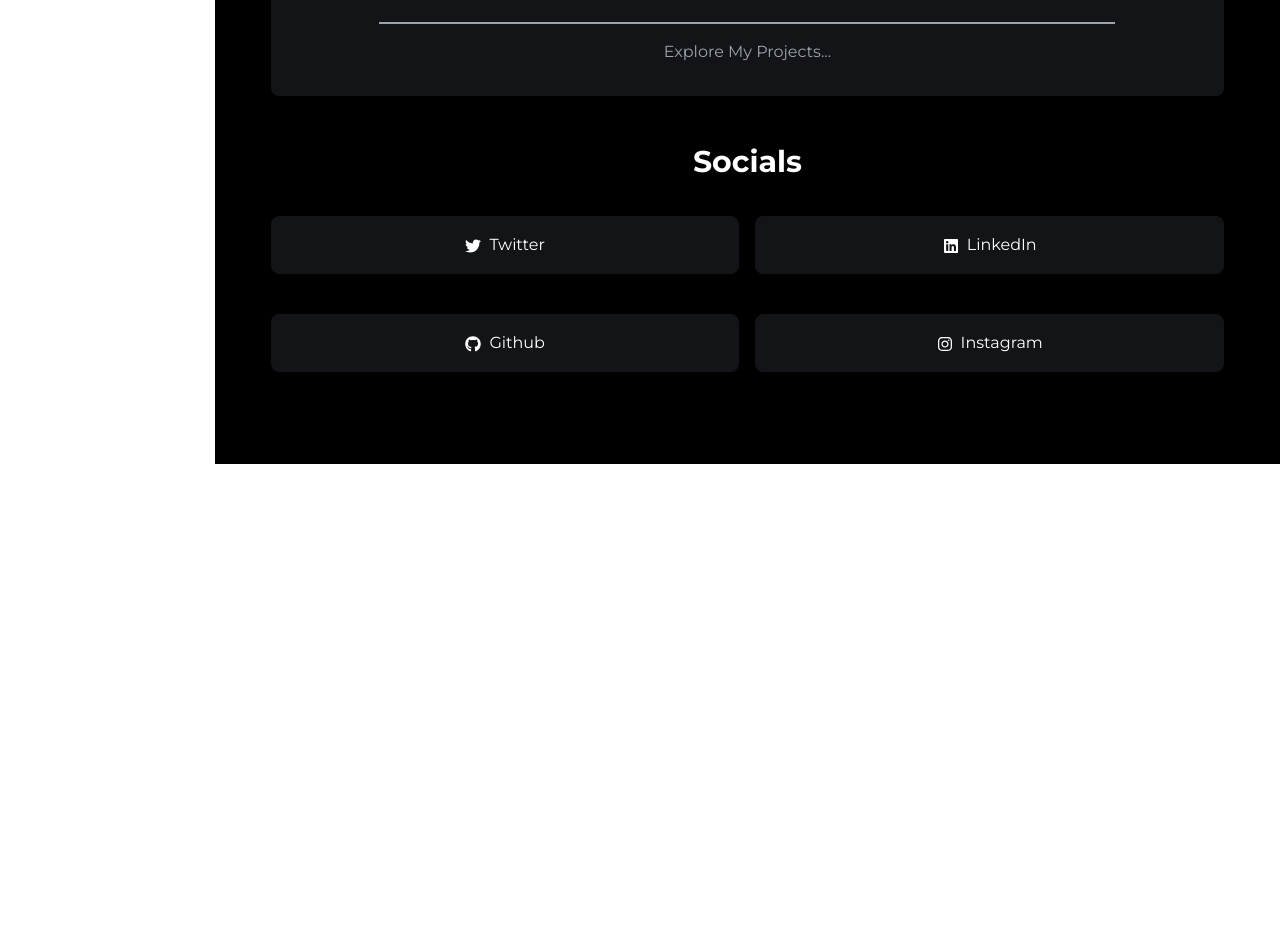
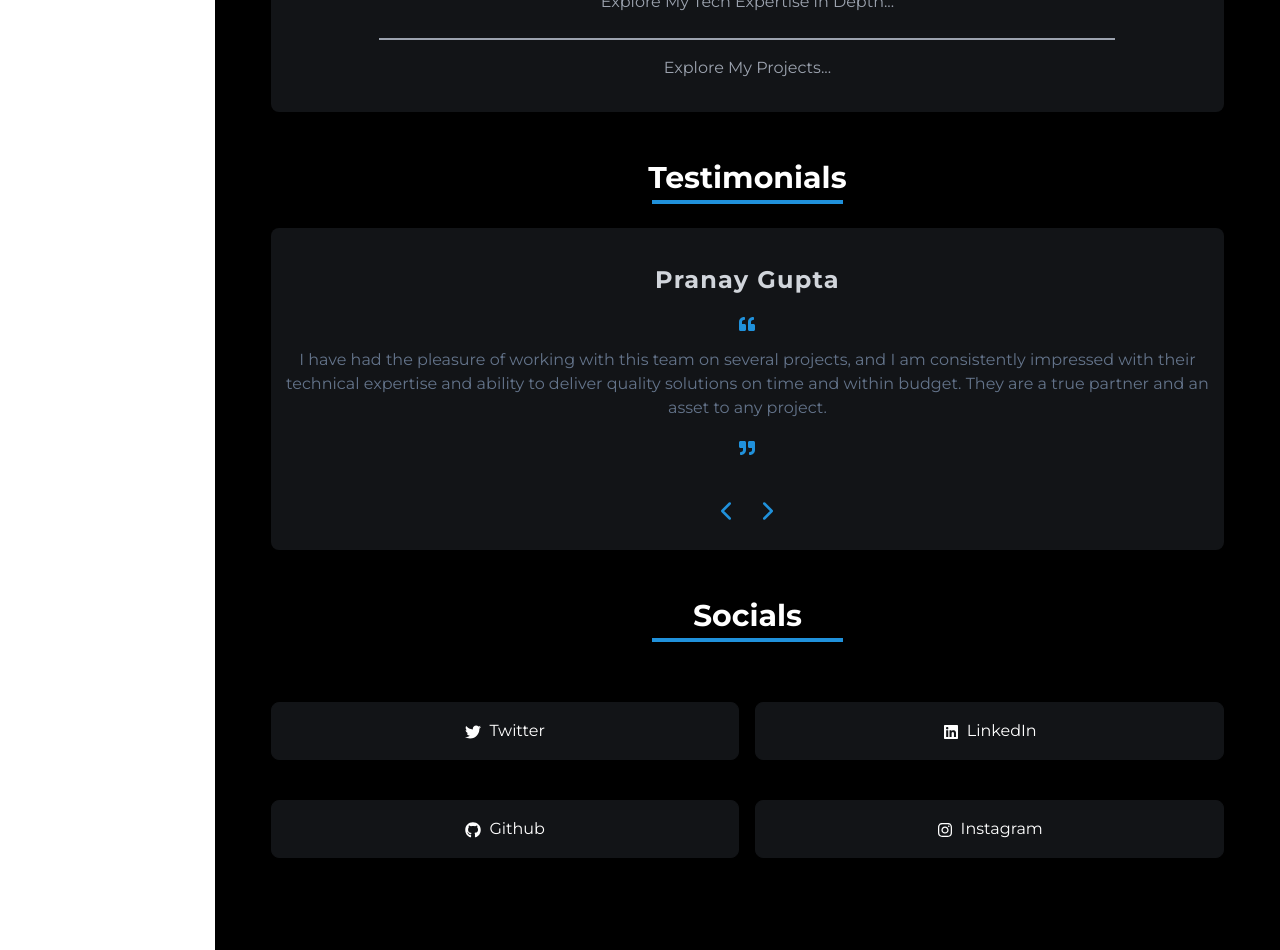
Before and after one commit to Sathyam1020/portfolio, a Next.js app: page / in a window 1280 px wide. Shown: the part 980-1930 px from the top of the page. Before the commit the page ends 1444 px from the top, so only its background shows below. Built offline with nearby package versions, Linux system fonts and the light colour scheme.

Commit message:
Addred reviews

```diff
--- a/src/app/page.tsx
+++ b/src/app/page.tsx
@@ -1,6 +1,8 @@
 import ExperienceSection from "@/components/ExperienceSection";
 import Socials from "@/components/Socials";
+import Testimonials from "@/components/Testimonials";
 import Link from "next/link";
+import reviews from "@/constants/testimonials";
 
 const Page = () => {
   return (
@@ -28,13 +30,25 @@ const Page = () => {
             </div>
         </div>
       </div>
+
+      {/* Experiences section  */}
       <div className="mt-6 p-2">
-        <h1 className='font-bold text-2xl md:text-3xl text-white text-center leading-6 mb-6'>Experiences</h1>
+        <h1 className='font-bold text-2xl md:text-3xl text-white text-center leading-6 mt-2'>Experiences</h1>
+        <div className="bg-blue h-[4px] w-1/5 mt-1 mx-auto mb-6"></div>
         <ExperienceSection/>
       </div>
 
-      <div className="mt-6 p-2 ">
+      {/* Testimonials section  */}
+      <div className="mt-6 p-2">
+        <h1 className='font-bold text-2xl md:text-3xl text-white text-center leading-6 mt-2'>Testimonials</h1>
+        <div className="bg-blue h-[4px] w-1/5 mt-1 mx-auto mb-6"></div>
+        <Testimonials reviews={reviews}/>
+      </div>
+
+      {/* Socials section  */}
+      <div className="mt-6 p-2">
           <h1 className='font-bold text-2xl md:text-3xl text-white text-center leading-6 mt-2'>Socials</h1>
+          <div className="bg-blue h-[4px] w-1/5 mt-1 mx-auto mb-6"></div>
           <Socials />
       </div>
 
--- /dev/null
+++ b/src/components/Testimonials.tsx
@@ -0,0 +1,67 @@
+'use client'
+
+import React, { useState } from 'react'
+import TestimonialsCard from './TestimonialsCard';
+import { FiChevronLeft, FiChevronRight } from "react-icons/fi";
+
+
+interface Reviews {
+    id: number;
+    name: string;
+    text: string;
+}
+
+interface TestimonialsProp {
+    reviews: Reviews[];
+}
+
+const Testimonials = ({reviews}: TestimonialsProp) => {
+
+    const [index, setIndex] = useState<number>(0);
+
+    function leftShiftHandler() {
+        if(index - 1 < 0) {
+            setIndex(reviews.length - 1);
+        }
+        else {
+            setIndex(index - 1);
+        }
+    }
+
+    function rightShiftHandler() {
+        if(index + 1 >=reviews.length) {
+            setIndex(0);
+        }
+        else {
+            setIndex(index+1);
+        }
+
+    }
+
+    function surpriseHandler() {
+        let randomIndex =  Math.floor(Math.random() * reviews.length);
+        setIndex(randomIndex);
+    }
+
+  return (
+    <div className='bg-[#121417] rounded-lg p-2'>
+        <div className='flex flex-col items-center justify-center pb-4'>
+            <TestimonialsCard review = {reviews[index]}></TestimonialsCard>
+            <div className='flex text-3xl mt-10 gap-3 text-blue font-bold mx-auto'>
+            <button
+            onClick={leftShiftHandler}
+            className='cursor-pointer hover:text-white transition-all duration-200'>
+                <FiChevronLeft/>
+            </button>
+            <button
+            onClick={rightShiftHandler}
+            className='cursor-pointer hover:text-white transition-all duration-200'>
+                <FiChevronRight/>
+            </button>
+        </div>
+        </div>
+    </div>
+  )
+}
+
+export default Testimonials;
--- /dev/null
+++ b/src/components/TestimonialsCard.tsx
@@ -0,0 +1,38 @@
+import React from 'react';
+import { FaQuoteLeft, FaQuoteRight } from 'react-icons/fa';
+
+interface Review {
+  id: number;
+  name: string;
+  text: string;
+}
+
+interface TestimonialsCardProps {
+  review: Review;
+}
+
+const TestimonialsCard = ({ review }: TestimonialsCardProps) => {
+  return (
+    <div className='flex flex-col md:relative'>
+
+      <div className='text-center mt-7'>
+        <p className='tracking-wider font-bold text-2xl capitalize text-gray-300'>{review.name}</p>
+      </div>
+
+
+      <div className='text-blue mx-auto mt-5'>
+        <FaQuoteLeft/>
+      </div>
+
+      <div className='text-center mt-4 text-slate-500'>
+        {review.text}
+      </div>
+
+      <div  className='text-blue mx-auto mt-5'>
+        <FaQuoteRight/>
+      </div>
+    </div>
+  );
+}
+
+export default TestimonialsCard;
--- a/src/components/projects/ProjectCard.tsx
+++ b/src/components/projects/ProjectCard.tsx
@@ -1,9 +1,8 @@
 'use client'
 
 import Image from 'next/image';
-import React, { useEffect, useState } from 'react';
+import React, { useState } from 'react';
 import { AiFillGithub, AiOutlineLink } from 'react-icons/ai';
-
 
 interface Project {
   id: number;
@@ -31,12 +30,11 @@ const ProjectCard = ({ project }: CardProps) => {
     setHovered(false);
   };
 
-
   return (
     <div>
       <div
-                className={`w-[300px] h-[230px] bg-blue bg-opacity-100 rounded-md mt-4 ${
-                    hovered ? 'cursor-pointer hover:shadow-lg' : ''
+        className={`w-[300px] h-[230px] bg-blue bg-opacity-100 rounded-md mt-4 transition-transform duration-300 ${
+          hovered ? 'transform scale-105 cursor-pointer' : ''
         }`}
         onMouseEnter={handleMouseEnter}
         onMouseLeave={handleMouseLeave}
@@ -61,7 +59,7 @@ const ProjectCard = ({ project }: CardProps) => {
                       href={project.githubLink}
                       target='_blank'
                       rel='noopener noreferrer'
-                                            className='text-2xl text-gray-300 hover:text-gray-100'
+                      className='text-2xl text-gray-300 hover:text-white'
                     >
                       <AiFillGithub size={40} />
                     </a>
@@ -69,7 +67,7 @@ const ProjectCard = ({ project }: CardProps) => {
                       href={project.demoLink}
                       target='_blank'
                       rel='noopener noreferrer'
-                                            className='text-2xl text-gray-300 hover:text-gray-100'
+                      className='text-2xl text-gray-300 hover:text-white'
                     >
                       <AiOutlineLink size={40} />
                     </a>
--- a/src/components/tech/Card.tsx
+++ b/src/components/tech/Card.tsx
@@ -1,8 +1,8 @@
 'use client'
 
 import Image from 'next/image';
-import React, { useEffect } from 'react';
-
+import React from 'react';
+import { useState } from 'react'; // Import useState to manage hover state
 
 interface Tech {
   id: number;
@@ -18,9 +18,21 @@ interface CardProps {
 }
 
 const Card = ({ tech }: CardProps) => {
+  const [isHovered, setIsHovered] = useState(false); // State to track hover
+
+  // Function to handle hover events
+  const handleHover = () => {
+    setIsHovered(!isHovered);
+  };
 
   return (
-        <div className='w-[300px] h-[230px] bg-blue bg-opacity-80 rounded-md mt-4'>
+    <div
+      className={`w-[300px] h-[230px] bg-blue bg-opacity-80 rounded-md mt-4 transition-transform cursor-pointer duration-300 ${
+        isHovered ? 'transform scale-105' : ''
+      }`}
+      onMouseEnter={handleHover} // Add hover event handlers
+      onMouseLeave={handleHover}
+    >
       <div className='p-2 '>
         <div className='relative aspect-video rounded-lg overflow-hidden'>
           <div className='absolute inset-0'>
--- /dev/null
+++ b/src/constants/testimonials.js
@@ -0,0 +1,29 @@
+const reviews = [
+    {
+      id: 1,
+      name: "Pranay Gupta",
+      text: "I have had the pleasure of working with this team on several projects, and I am consistently impressed with their technical expertise and ability to deliver quality solutions on time and within budget. They are a true partner and an asset to any project.",
+    },
+    {
+      id: 2,
+      name: "Abir Pal",
+      text: "I have been working with this company for several years now, and I have always been impressed with their creativity and attention to detail. They are true professionals who take pride in their work and always go above and beyond to deliver exceptional results.",
+    },
+    {
+      id: 3,
+      name: "Soumya Banerjee",
+      text: "I am thrilled with the results of our recent marketing campaign, and it wouldn't have been possible without the hard work and dedication of the entire team. Thank you for your exceptional work!",
+    },
+    {
+      id: 4,
+      name: "Saikat Mukherjee",
+      text: "I have worked with many content creators over the years, but none have impressed me as much as this team. They have a knack for crafting compelling and engaging content that resonates with our audience and drives real results. I highly recommend them!",
+    },
+    {
+      id: 5,
+      name: "Aritra Biswas",
+      text: "I had the opportunity to work with this team on a data analysis project, and I was impressed with their attention to detail and their ability to work with complex datasets. They provided valuable insights that helped us make informed business decisions. It was a pleasure working with them.",
+    },
+  ];
+
+  export default reviews;
```
Lines whose indentation alone changed are shown as unchanged.
